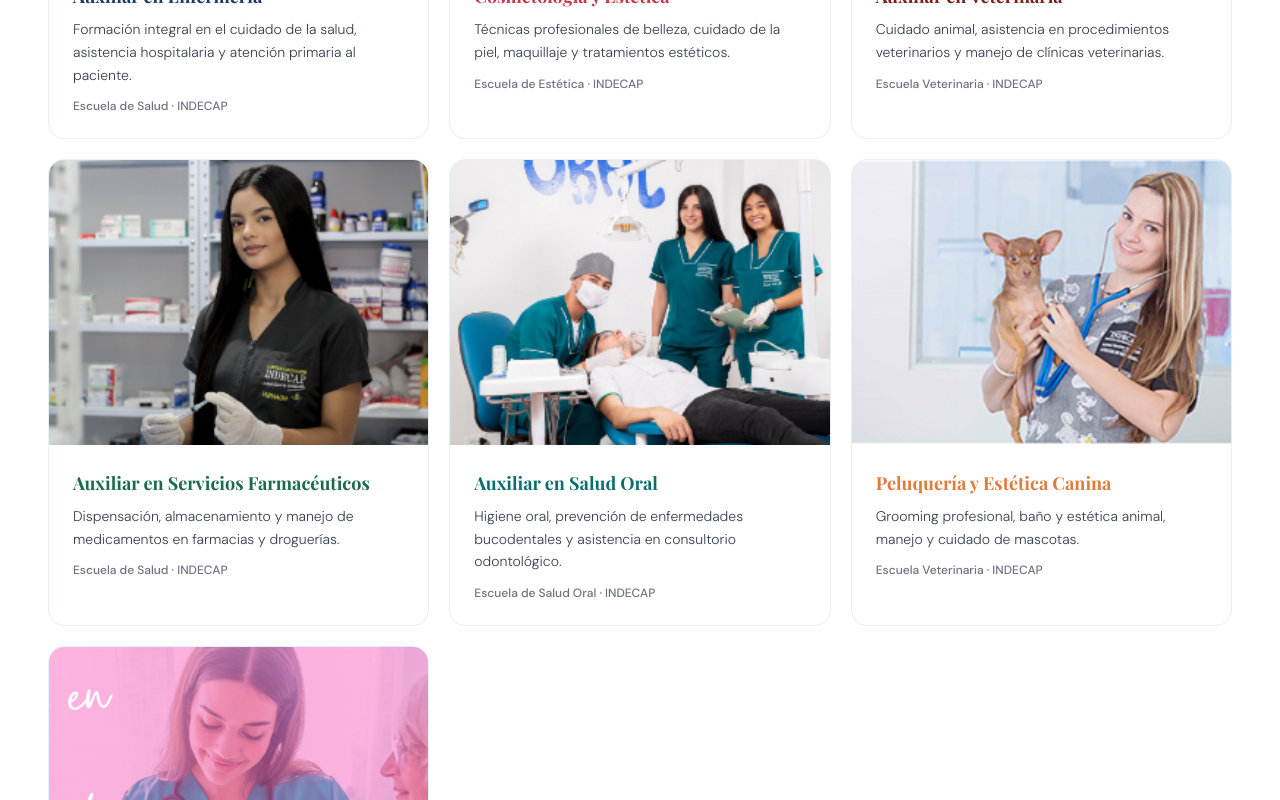
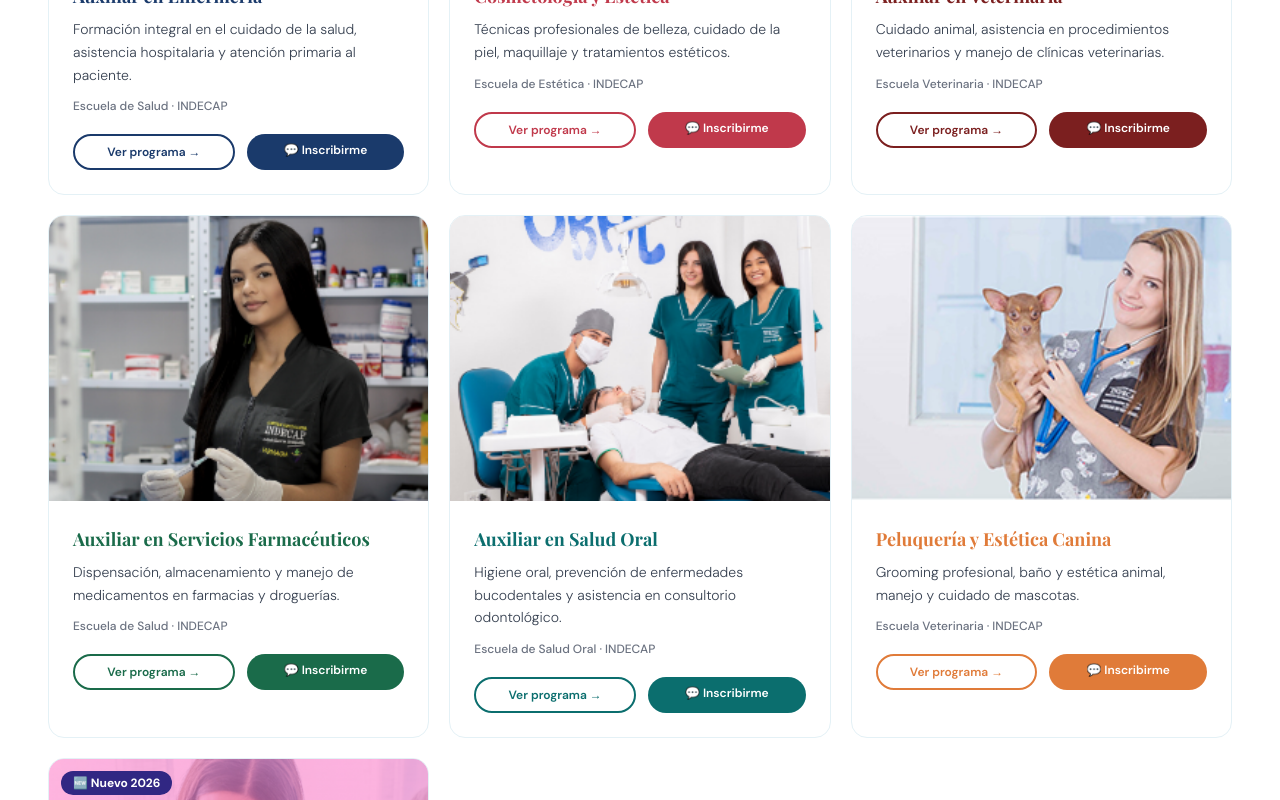
Before and after one commit to camilo2236/indecap-web, a Next.js app: page / in a window 1280 px wide. Shown: the part 1240-2040 px from the top of the page. Built offline with nearby package versions, Linux system fonts and the light colour scheme.

Commit message:
Add files via upload

```diff
--- a/src/components/sections/Programs.tsx
+++ b/src/components/sections/Programs.tsx
@@ -17,13 +17,11 @@ export function Programs() {
 
         <div className="mt-14 grid gap-5 sm:grid-cols-2 lg:grid-cols-3">
           {programs.map((program) => (
-            <a
+            <div
               key={program.id}
-              href={program.whatsappUrl}
-              target="_blank"
-              rel="noopener noreferrer"
               className="reveal group overflow-hidden rounded-[16px] border border-[#E4F1F6] bg-white transition-all duration-300 hover:-translate-y-1 hover:shadow-lg"
             >
+              {/* Imagen */}
               <div className="relative aspect-[4/3] overflow-hidden bg-[#E4F1F6]">
                 {/* eslint-disable-next-line @next/next/no-img-element */}
                 <img
@@ -31,7 +29,15 @@ export function Programs() {
                   alt={program.name}
                   className="h-full w-full object-cover transition-transform duration-400 group-hover:scale-[1.07]"
                 />
+                {/* Badge nuevo */}
+                {program.id === "excel-ia" && (
+                  <div className="absolute top-3 left-3 rounded-full bg-[#312783] px-3 py-1 text-xs font-bold text-white">
+                    🆕 Nuevo 2026
+                  </div>
+                )}
               </div>
+
+              {/* Contenido */}
               <div className="p-6">
                 <h3
                   className="font-[family-name:var(--font-playfair)] text-lg font-bold"
@@ -45,8 +51,30 @@ export function Programs() {
                 <div className="mt-3 font-[family-name:var(--font-dm-sans)] text-xs font-medium text-[#6B7280]">
                   {program.badge}
                 </div>
+
+                {/* Botones */}
+                <div className="mt-5 flex gap-3">
+                  {program.pageUrl && (
+                    <a
+                      href={program.pageUrl}
+                      className="flex-1 rounded-full border-2 py-2 text-center text-xs font-semibold transition-all hover:opacity-80"
+                      style={{ borderColor: program.color, color: program.color }}
+                    >
+                      Ver programa →
+                    </a>
+                  )}
+                  <a
+                    href={program.whatsappUrl}
+                    target="_blank"
+                    rel="noopener noreferrer"
+                    className="flex-1 rounded-full py-2 text-center text-xs font-semibold text-white transition-all hover:opacity-90"
+                    style={{ backgroundColor: program.color }}
+                  >
+                    💬 Inscribirme
+                  </a>
+                </div>
               </div>
-            </a>
+            </div>
           ))}
         </div>
       </div>
```
